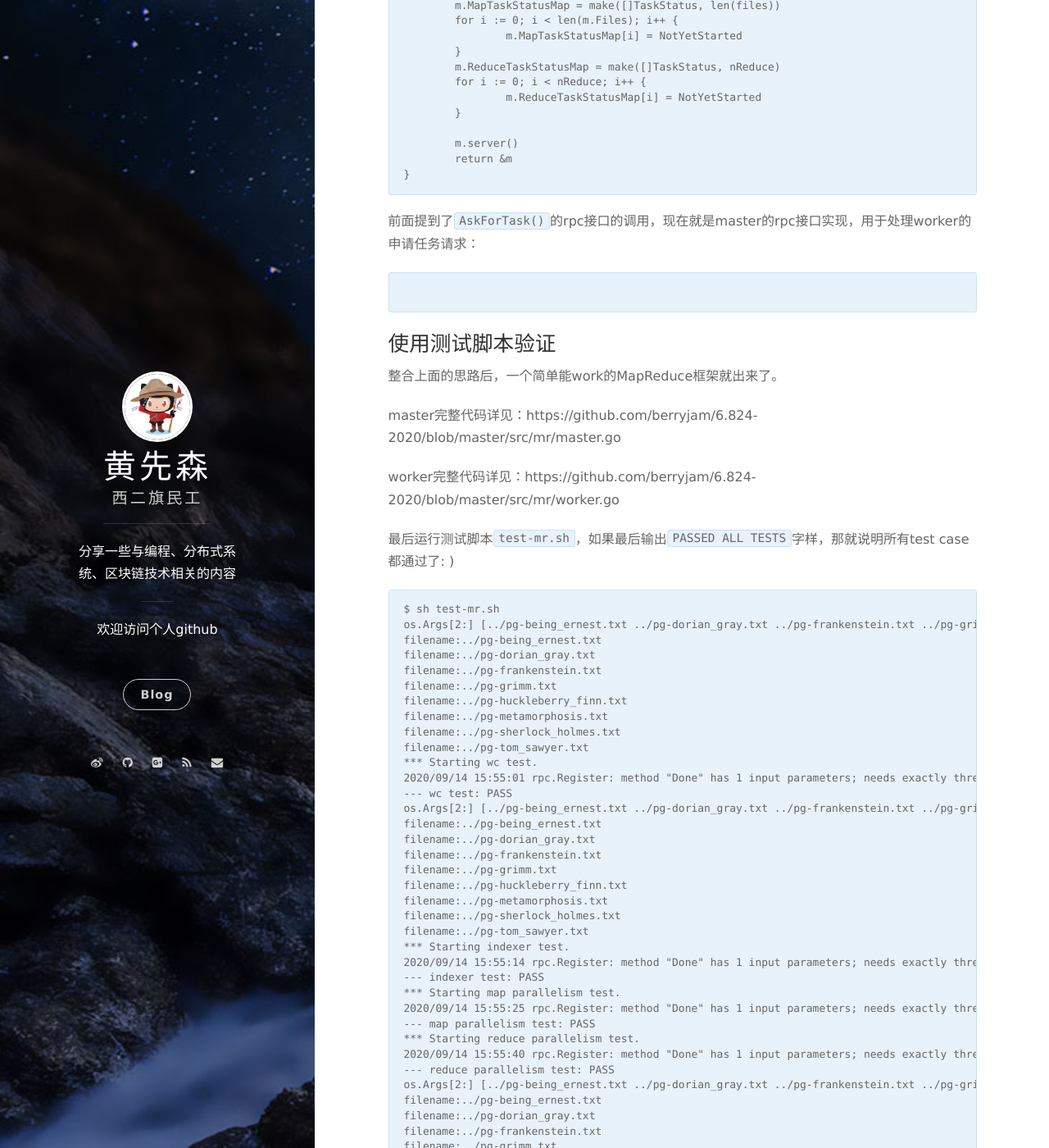
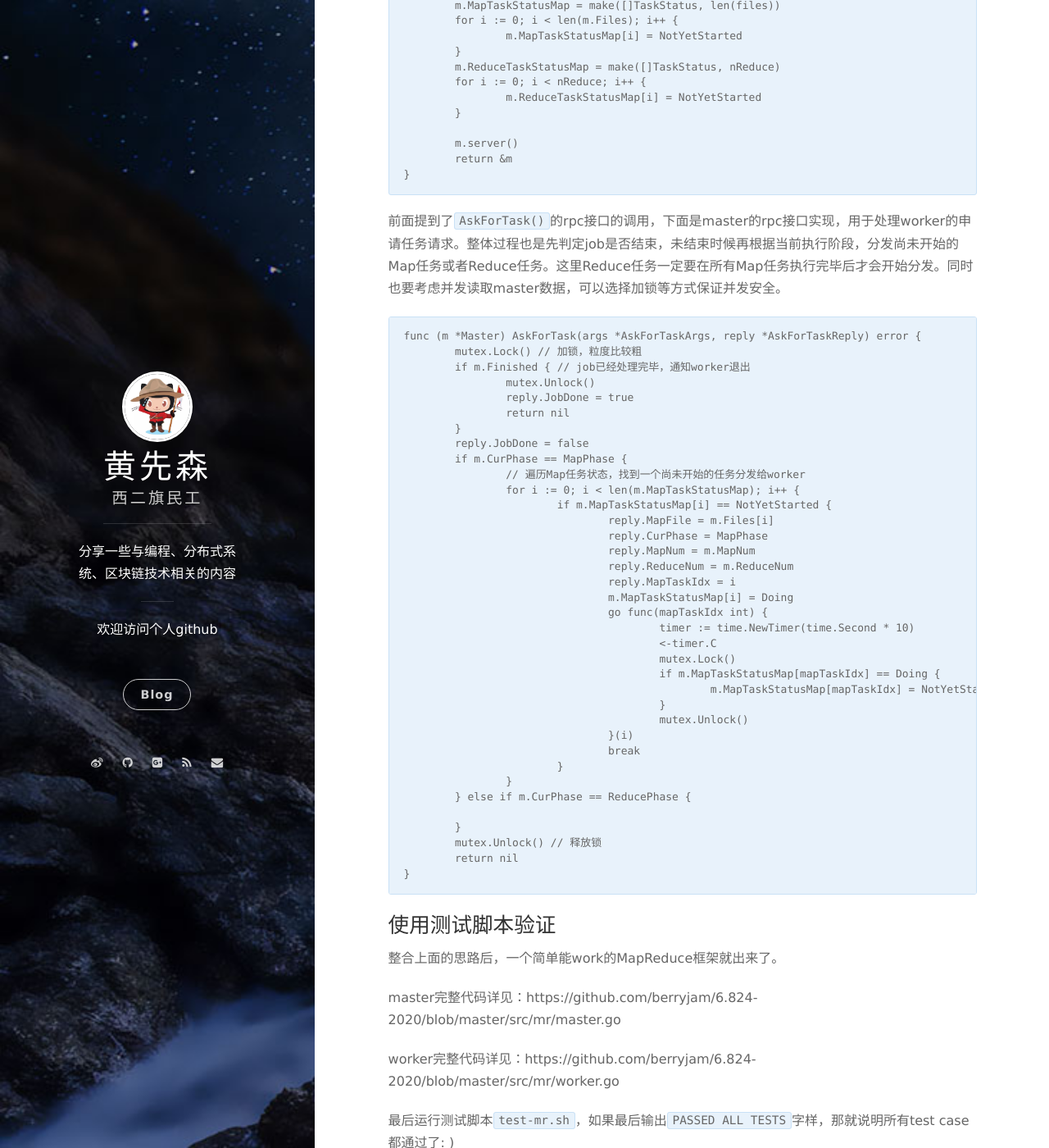
Before and after one commit to berryjam/berryjam.github.io, a Jekyll site: the page built from _posts/2020-09-12-6.824分布式系统课程系列(一):开篇&MapReduce介绍及框架实现.md, in a window 1280 px wide and 1400 px high, scrolled down 11019 px. Shown: the whole window at 82% size. Built offline with Jekyll 4.4.1, drawn with Linux system fonts in a browser that asks for light colours; nearby versions of some CDN libraries; comment, search, counter and statistics services are not loaded.

Commit message:
Update 2020-09-12-6.824分布式系统课程系列(一):开篇&MapReduce介绍及框架实现.md

````diff
--- a/_posts/2020-09-12-6.824分布式系统课程系列(一):开篇&MapReduce介绍及框架实现.md
+++ b/_posts/2020-09-12-6.824分布式系统课程系列(一):开篇&MapReduce介绍及框架实现.md
@@ -446,9 +446,44 @@ func MakeMaster(files []string, nReduce int) *Master {
 }
 ```
 
-前面提到了`AskForTask()`的rpc接口的调用，现在就是master的rpc接口实现，用于处理worker的申请任务请求：
+前面提到了`AskForTask()`的rpc接口的调用，下面是master的rpc接口实现，用于处理worker的申请任务请求。整体过程也是先判定job是否结束，未结束时候再根据当前执行阶段，分发尚未开始的Map任务或者Reduce任务。这里Reduce任务一定要在所有Map任务执行完毕后才会开始分发。同时也要考虑并发读取master数据，可以选择加锁等方式保证并发安全。
 ```
+func (m *Master) AskForTask(args *AskForTaskArgs, reply *AskForTaskReply) error {
+	mutex.Lock() // 加锁，粒度比较粗
+	if m.Finished { // job已经处理完毕，通知worker退出
+		mutex.Unlock()
+		reply.JobDone = true
+		return nil
+	}
+	reply.JobDone = false
+	if m.CurPhase == MapPhase {
+		// 遍历Map任务状态，找到一个尚未开始的任务分发给worker
+		for i := 0; i < len(m.MapTaskStatusMap); i++ {
+			if m.MapTaskStatusMap[i] == NotYetStarted {
+				reply.MapFile = m.Files[i]
+				reply.CurPhase = MapPhase
+				reply.MapNum = m.MapNum
+				reply.ReduceNum = m.ReduceNum
+				reply.MapTaskIdx = i
+				m.MapTaskStatusMap[i] = Doing
+				go func(mapTaskIdx int) {
+					timer := time.NewTimer(time.Second * 10)
+					<-timer.C
+					mutex.Lock()
+					if m.MapTaskStatusMap[mapTaskIdx] == Doing {
+						m.MapTaskStatusMap[mapTaskIdx] = NotYetStarted
+					}
+					mutex.Unlock()
+				}(i)
+				break
+			}
+		}
+	} else if m.CurPhase == ReducePhase {
 
+	}
+	mutex.Unlock() // 释放锁
+	return nil
+}
 ```
 
 ### 使用测试脚本验证
````
